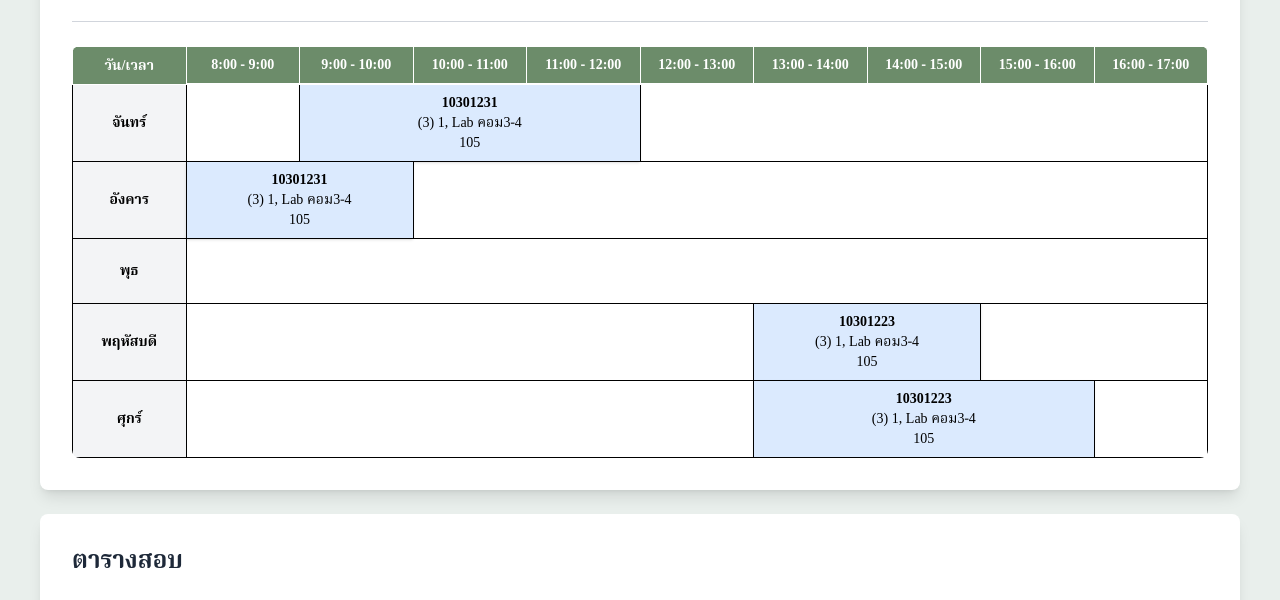
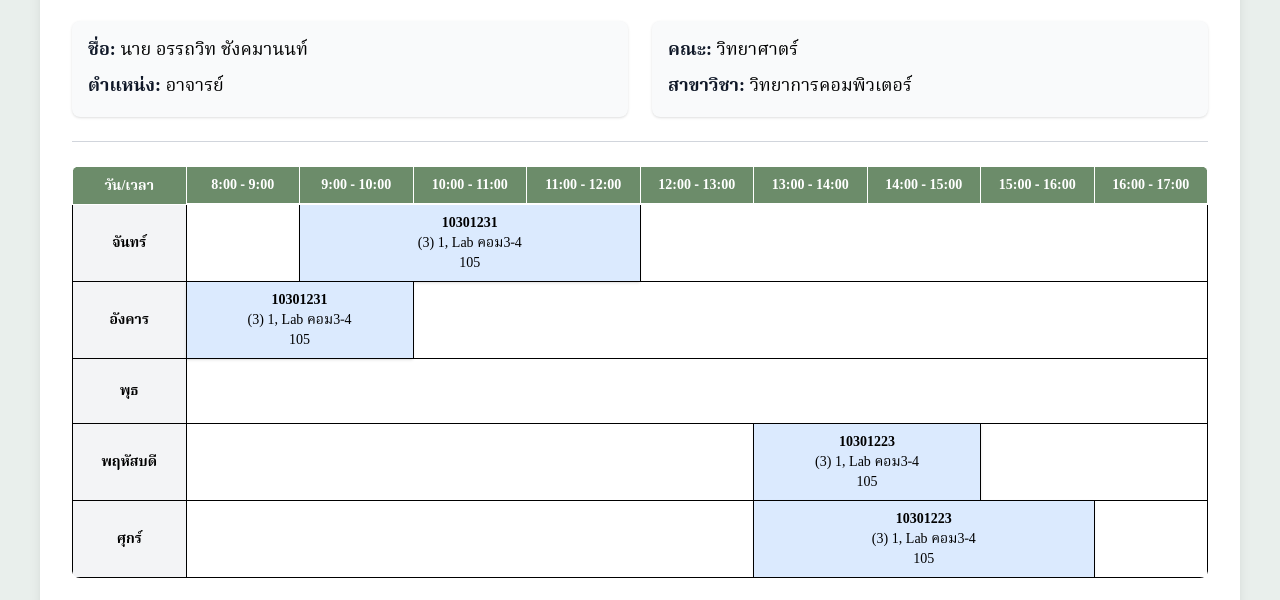
Before and after one commit to Anuphap2/MJU_REG, a website: page pages/professor/schedule/index.html in a window 1280 px wide. Shown: the part 191-791 px from the top of the page. Drawn offline with Linux system fonts and the light colour scheme.

Commit message:
edit page professor content

```diff
--- a/pages/professor/schedule/index.html
+++ b/pages/professor/schedule/index.html
@@ -80,6 +80,25 @@
                 <div class="bg-white mb-6 p-6 md:p-8 rounded-lg shadow-lg">
 
                     <h1 class="text-2xl md:text-3xl font-bold text-gray-800 mb-6 font-heading">รายวิชาที่สอน</h1>
+                    <div class="grid grid-cols-1 md:grid-cols-2 gap-6">
+                        <div class="bg-gray-50 p-4 rounded-lg shadow-sm space-y-2">
+                            <p class="text-base md:text-lg"><span class="font-semibold text-gray-900">ชื่อ:</span> นาย
+                                อรรถวิท ชังคมานนท์</p>
+                            <p class="text-base md:text-lg"><span class="font-semibold text-gray-900">ตำแหน่ง:</span>
+                                อาจารย์</p>
+
+                        </div>
+
+                        <!-- ขวา -->
+                        <div class="bg-gray-50 p-4 rounded-lg shadow-sm space-y-2">
+                            <p class="text-base md:text-lg"><span class="font-semibold text-gray-900">คณะ:</span>
+                                วิทยาศาตร์</p>
+                            <p class="text-base md:text-lg"><span class="font-semibold text-gray-900">สาขาวิชา:</span>
+                                วิทยาการคอมพิวเตอร์</p>
+
+                        </div>
+
+                    </div>
                     <hr class="my-6 border-gray-300">
 
                     <div class="overflow-x-auto bg-white rounded-lg">
```
